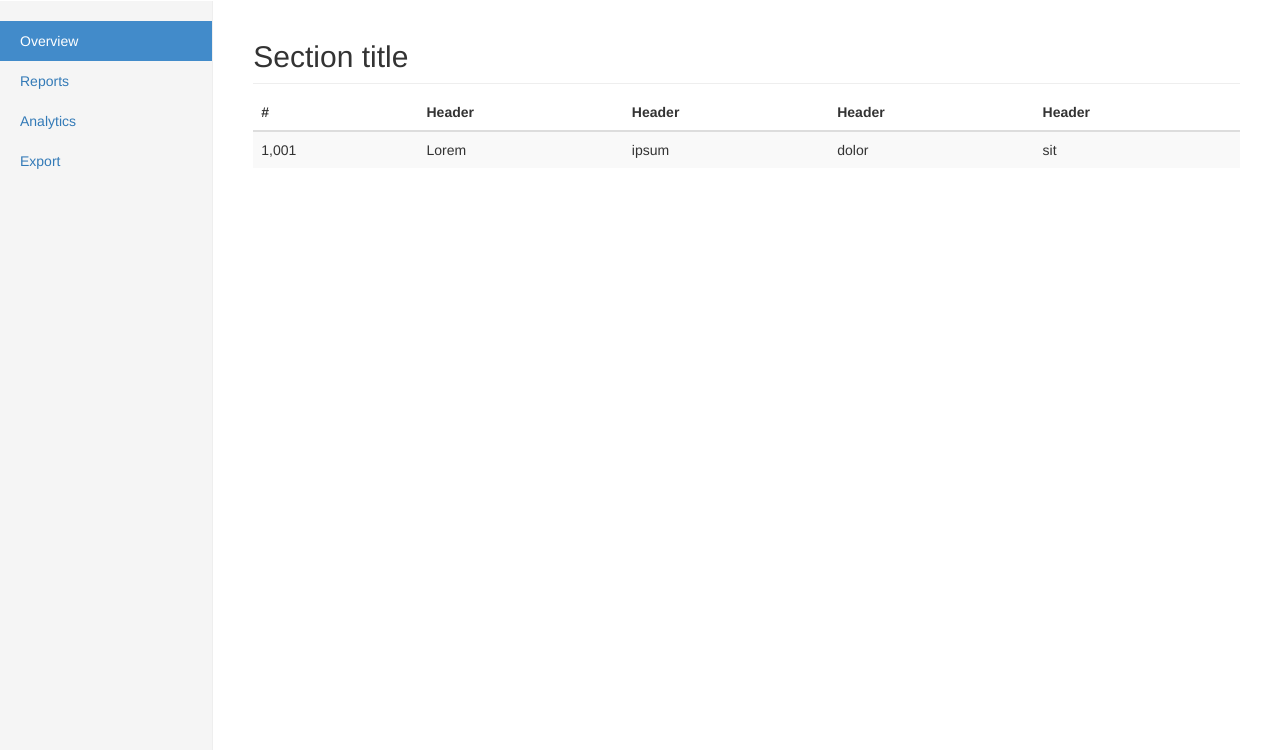
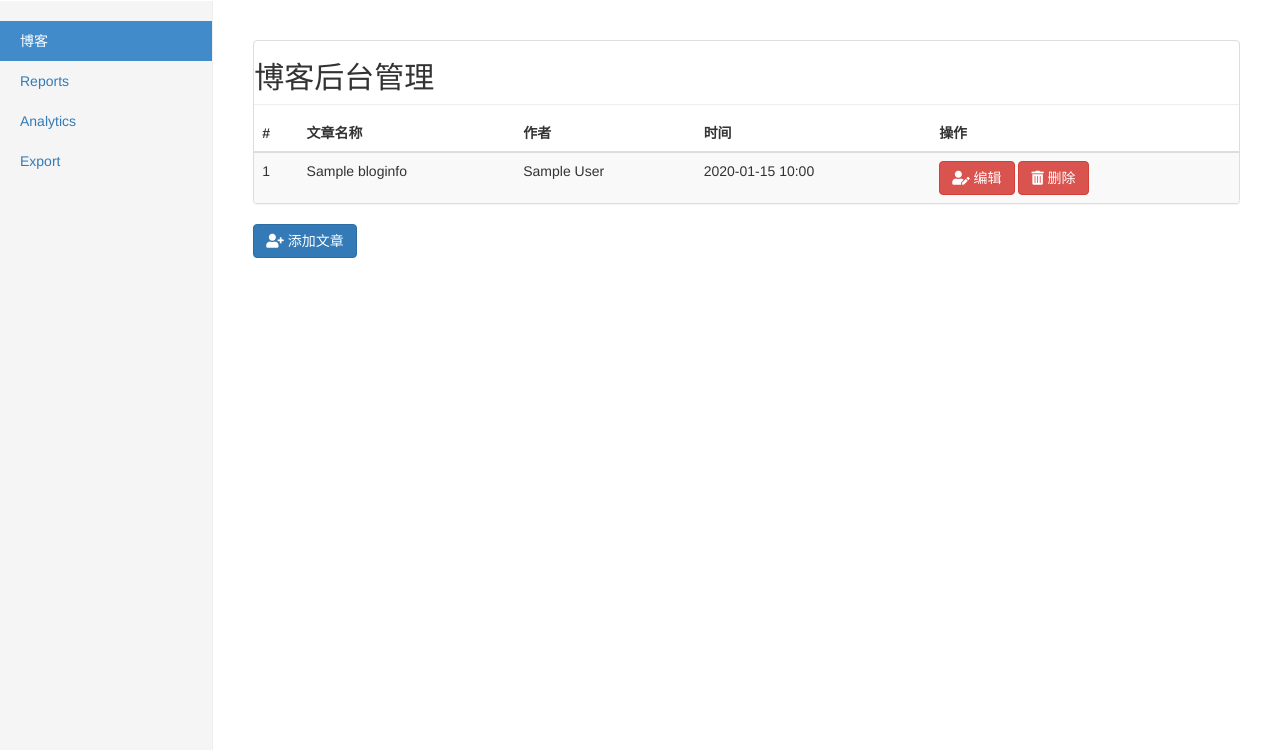
Before and after one commit to yixiongz/blog, a Django app: page /blog/index/ in a window 1280 px wide. Shown: the part 50-800 px from the top of the page. Run offline with Django 3.2, Linux system fonts and the light colour scheme; tables that the repository leaves empty hold one stand-in row (values such as "Sample post"); some libraries are stand-ins or nearby versions.

Commit message:
1、博客后台管理 2、文章添加

```diff
--- a/blog/models.py
+++ b/blog/models.py
@@ -1,5 +1,5 @@
 from django.db import models
-
+from django.utils import timezone
 # Create your models here.
 
 # 博客信息表
@@ -8,6 +8,7 @@ class  Bloginfo(models.Model):
     title = models.CharField(max_length=200)
     author = models.CharField(max_length=25)
     body = models.TextField()
+    date = models.DateTimeField(default=timezone.now())
 
     def __str__(self):
         return self.title
--- a/blog/urls.py
+++ b/blog/urls.py
@@ -7,4 +7,5 @@ from blog import views
 
 urlpatterns = [
     path('index/', views.index, name="index"),
+    path('blog_add/', views.blog_add, name="blogadd"),
 ]
--- a/blog/views.py
+++ b/blog/views.py
@@ -5,3 +5,7 @@ from .models import Bloginfo
 def index(request):
     all_list = Bloginfo.objects.all()
     return render(request, "blog/blogs.html", {"all_list":all_list})
+
+
+def blog_add(request):
+    return render(request, "blog/blog_add.html")
--- /dev/null
+++ b/templates/blog/base.html
@@ -0,0 +1,41 @@
+{% load staticfiles %}
+<!DOCTYPE html>
+<html lang="zh-CN">
+<head>
+    <meta http-equiv="Content-Type" content="text/html; charset=UTF-8">
+
+    <meta http-equiv="X-UA-Compatible" content="IE=edge">
+    <meta name="viewport" content="width=device-width, initial-scale=1">
+
+    <!-- 上述3个meta标签*必须*放在最前面，任何其他内容都*必须*跟随其后！ -->
+    <meta name="description" content="">
+    <meta name="author" content="">
+    <link rel="icon" href="https://v3.bootcss.com/favicon.ico">
+
+    {% block title %} {% endblock %}
+
+    <link href="/static/bootstrap/css/bootstrap.css" rel="stylesheet">
+    <link href="/static/dashboard.css" rel="stylesheet">
+{#    <link rel="stylesheet" href="/static/fontAwesome/css/font-awesome.min.css">#}
+    <link rel="stylesheet" href="https://use.fontawesome.com/releases/v5.2.0/css/all.css" integrity="sha384-hWVjflwFxL6sNzntih27bfxkr27PmbbK/iSvJ+a4+0owXq79v+lsFkW54bOGbiDQ" crossorigin="anonymous">
+
+
+    <!-- HTML5 shim and Respond.js for IE8 support of HTML5 elements and media queries -->
+    <!--[if lt IE 9]>
+      <script src="https://cdn.bootcss.com/html5shiv/3.7.3/html5shiv.min.js"></script>
+      <script src="https://cdn.bootcss.com/respond.js/1.4.2/respond.min.js"></script>
+    <![endif]-->
+</head>
+<body>
+
+{% include 'blog/header.html' %}
+{% include 'blog/left.html' %}
+
+{% block context %}{% endblock %}
+
+<script src="/static/jquery-3.3.1.js"></script>
+<script src="/static/bootstrap/js/bootstrap.min.js"></script>
+
+
+</body>
+</html>
--- a/templates/blog/blogs.html
+++ b/templates/blog/blogs.html
@@ -1,97 +1,46 @@
-<!DOCTYPE html>
-<!-- saved from url=(0042)https://v3.bootcss.com/examples/dashboard/ -->
-<html lang="zh-CN"><head><meta http-equiv="Content-Type" content="text/html; charset=UTF-8">
+{% extends 'blog/base.html' %}
 
-    <meta http-equiv="X-UA-Compatible" content="IE=edge">
-    <meta name="viewport" content="width=device-width, initial-scale=1">
+{% block title %} blog {% endblock %}
 
-    <!-- 上述3个meta标签*必须*放在最前面，任何其他内容都*必须*跟随其后！ -->
-    <meta name="description" content="">
-    <meta name="author" content="">
-    <link rel="icon" href="https://v3.bootcss.com/favicon.ico">
-
-    {% block title %} {% endblock %}
-
-    <!-- Bootstrap core CSS -->
-    <link href="/static/bootstrap/css/bootstrap.css" rel="stylesheet">
-
-    <!-- Custom styles for this template -->
-    <link href="/static/dashboard.css" rel="stylesheet">
-
-    <!-- HTML5 shim and Respond.js for IE8 support of HTML5 elements and media queries -->
-    <!--[if lt IE 9]>
-      <script src="https://cdn.bootcss.com/html5shiv/3.7.3/html5shiv.min.js"></script>
-      <script src="https://cdn.bootcss.com/respond.js/1.4.2/respond.min.js"></script>
-    <![endif]-->
-  </head>
-
-  <body>
-
-    <nav class="navbar navbar-inverse navbar-fixed-top">
-      <div class="container-fluid">
-        <div class="navbar-header">
-          <button type="button" class="navbar-toggle collapsed" data-toggle="collapse" data-target="#navbar" aria-expanded="false" aria-controls="navbar">
-            <span class="sr-only">Toggle navigation</span>
-            <span class="icon-bar"></span>
-            <span class="icon-bar"></span>
-            <span class="icon-bar"></span>
-          </button>
-          <a class="navbar-brand" href="https://v3.bootcss.com/examples/dashboard/#">xiong</a>
-        </div>
-        <div id="navbar" class="navbar-collapse collapse">
-          <ul class="nav navbar-nav navbar-right" style="margin-right: 10px">
-            <li><a href="https://v3.bootcss.com/examples/dashboard/#">面板</a></li>
-            <li><a href="https://v3.bootcss.com/examples/dashboard/#">状态</a></li>
-            <li><a href="https://v3.bootcss.com/examples/dashboard/#">帮助</a></li>
-          </ul>
-        </div>
-      </div>
-    </nav>
-
-    <div class="container-fluid">
-      <div class="row">
-        <div class="col-sm-3 col-md-2 sidebar">
-          <ul class="nav nav-sidebar">
-            <li class="active"><a href="https://v3.bootcss.com/examples/dashboard/#">Overview <span class="sr-only">(current)</span></a></li>
-            <li><a href="https://v3.bootcss.com/examples/dashboard/#">Reports</a></li>
-            <li><a href="https://v3.bootcss.com/examples/dashboard/#">Analytics</a></li>
-            <li><a href="https://v3.bootcss.com/examples/dashboard/#">Export</a></li>
-          </ul>
-        </div>
+{% block context %}
     <div class="col-sm-9 col-sm-offset-3 col-md-10 col-md-offset-2 main">
-          <h2 class="sub-header">Section title</h2>
+        <div class="panel panel-default">
+            <h2 class="sub-header">博客后台管理</h2>
             <div class="table-responsive">
                 <table class="table table-striped">
                     <thead>
                     <tr>
                         <th>#</th>
-                  <th>Header</th>
-                  <th>Header</th>
-                  <th>Header</th>
-                  <th>Header</th>
+                        <th>文章名称</th>
+                        <th>作者</th>
+                        <th>时间</th>
+                        <th>操作</th>
                     </tr>
                     </thead>
                     <tbody>
+                    {% for all in all_list %}
                         <tr>
-                  <td>1,001</td>
-                  <td>Lorem</td>
-                  <td>ipsum</td>
-                  <td>dolor</td>
-                  <td>sit</td>
+                            <td>{{ forloop.counter }}</td>
+                            <td>{{ all.title }}</td>
+                            <td>{{ all.author }}</td>
+                            <td>{{ all.date|date:"Y-m-d f:s" }}</td>
+                            <td>
+                                <a class="btn btn-danger" href="#">
+                                    <i class="fas fa-user-edit"></i> 编辑
+                                </a>
+
+                                <a class="btn btn-danger" href="#">
+                                    <i class="fas fa-trash-alt"></i> 删除
+                                </a>
+                            </td>
                         </tr>
+                    {% endfor %}
                     </tbody>
                 </table>
             </div>
         </div>
+        <a href="/blog/blog_add">
+            <div class="btn btn-primary"><i class="fas fa-user-plus"></i> 添加文章</div>
+        </a>
     </div>
-    </div>
-
-    <!-- Bootstrap core JavaScript
-    ================================================== -->
-    <!-- Placed at the end of the document so the pages load faster -->
-    <script src="/static/jquery-3.3.1.js"></script>
-    <script src="/static/bootstrap/js/bootstrap.min.js"></script>
-
-
-</body>
-</html>
+{% endblock %}
--- a/templates/blog/header.html
+++ b/templates/blog/header.html
@@ -1,10 +1,22 @@
-<!DOCTYPE html>
-<html lang="en">
-<head>
-    <meta charset="UTF-8">
-    <title>$Title$</title>
-</head>
-<body>
-$END$
-</body>
-</html>
+{% load staticfiles %}
+
+<nav class="navbar navbar-inverse navbar-fixed-top">
+  <div class="container-fluid">
+    <div class="navbar-header">
+      <button type="button" class="navbar-toggle collapsed" data-toggle="collapse" data-target="#navbar" aria-expanded="false" aria-controls="navbar">
+        <span class="sr-only">Toggle navigation</span>
+        <span class="icon-bar"></span>
+        <span class="icon-bar"></span>
+        <span class="icon-bar"></span>
+      </button>
+      <a class="navbar-brand" href="#">xiong</a>
+    </div>
+    <div id="navbar" class="navbar-collapse collapse">
+      <ul class="nav navbar-nav navbar-right" style="margin-right: 10px">
+        <li><a href="#">面板</a></li>
+        <li><a href="#">状态</a></li>
+        <li><a href="#">帮助</a></li>
+      </ul>
+    </div>
+  </div>
+</nav>
--- /dev/null
+++ b/templates/blog/left.html
@@ -0,0 +1,14 @@
+{% load staticfiles %}
+
+<div class="container-fluid">
+    <div class="row">
+        <div class="col-sm-3 col-md-2 sidebar">
+            <ul class="nav nav-sidebar">
+                <li class="active"><a href="{% url 'blog:index' %}">博客 </a></li>
+                <li><a href="{% url 'blog:index' %}">Reports</a></li>
+                <li><a href="{% url 'blog:index' %}">Analytics</a></li>
+                <li><a href="{% url 'blog:index' %}">Export</a></li>
+            </ul>
+        </div>
+    </div>
+</div>
```
Also changed, not shown: templates/base.html (deleted, +0 -18 lines), templates/blog/blog_add.html (added, +11 -0 lines), README.md, blog/migrations/0002_bloginfo_date.py (added). Lines whose indentation alone changed are shown as unchanged.
